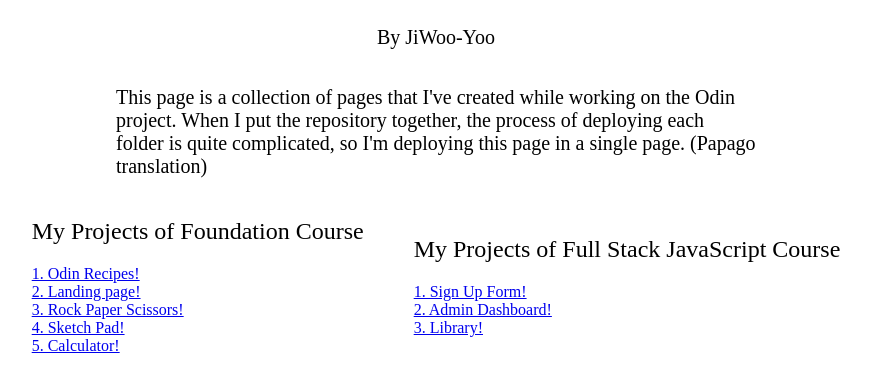
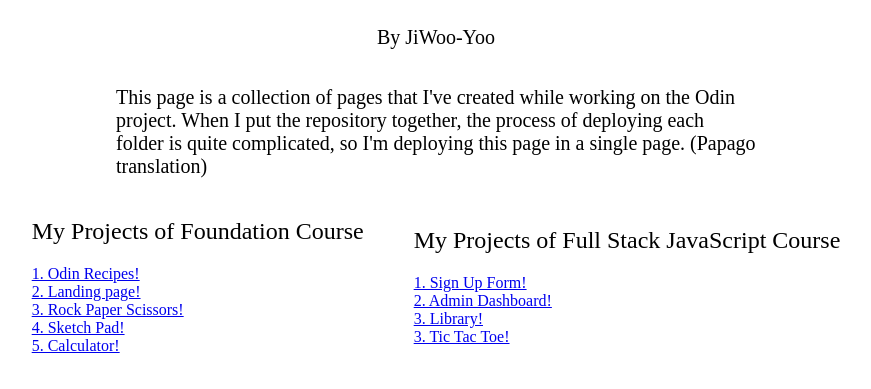
Before and after one commit to JiWoo-Yoo/The-Odin-Project, a plain HTML site: page index.html in a window 1280 px wide. Shown: the part 133-522 px from the top of the page, without its empty margins (212-1083 px from the left). Drawn offline with Linux system fonts and the light colour scheme.

Commit message:
[Doc] modify README.md and index.html

```diff
--- a/index.html
+++ b/index.html
@@ -27,6 +27,7 @@
             <a href="./sign-up-form/">1. Sign Up Form!</a>
             <a href="./dashboard/">2. Admin Dashboard!</a>
             <a href="./library/">3. Library!</a>
+            <a href="./tic-tac-toe/">3. Tic Tac Toe!</a>
         </div>
     </div>
 </body>
```
Also changed, not shown: README.md.
